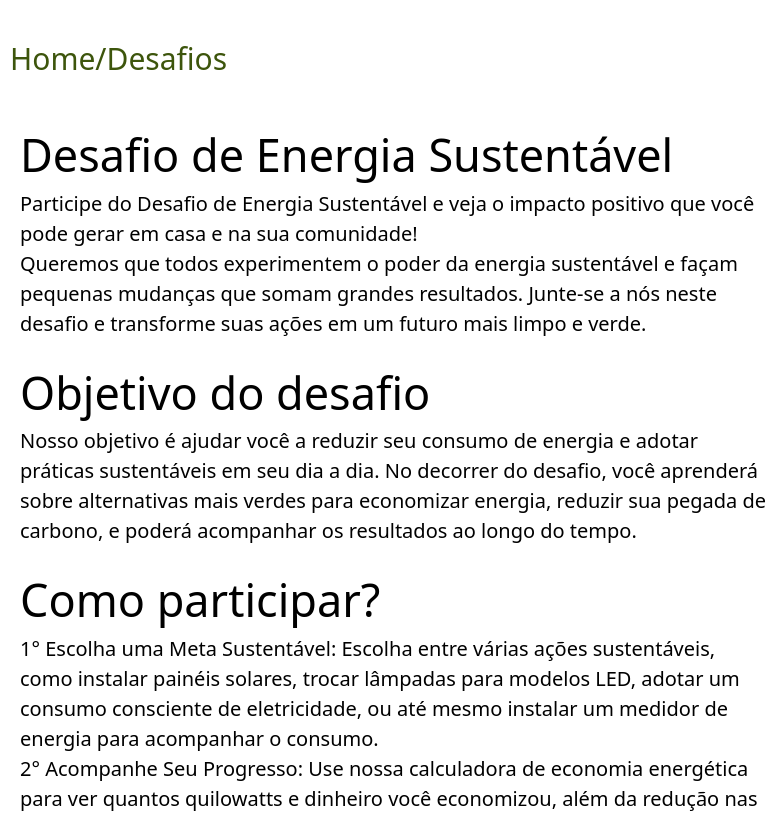
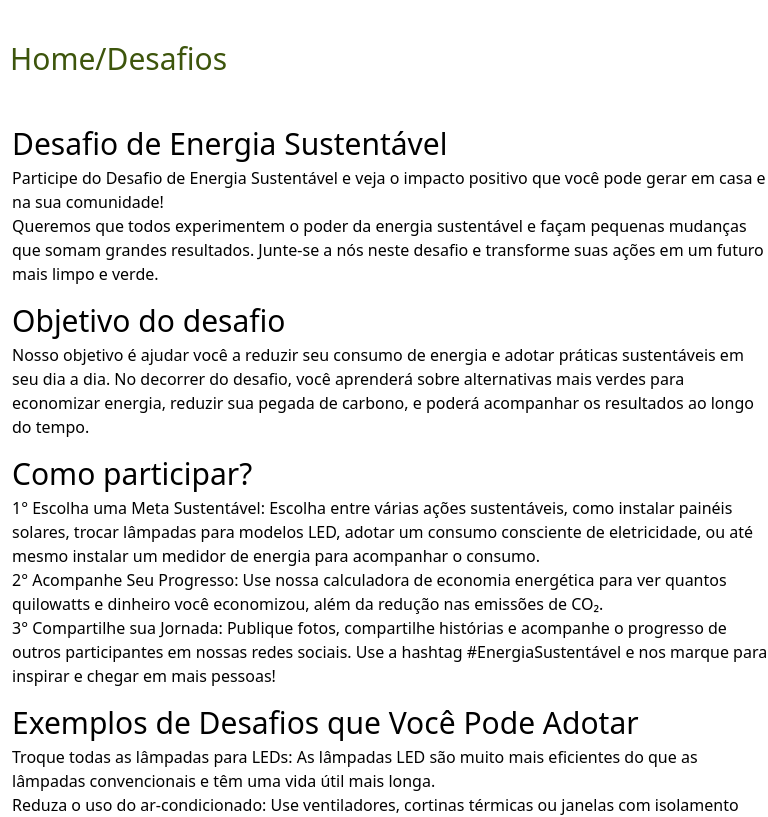
Before and after one commit to gusandrini/gs-2, a Next.js app in the folder gs/: page /desafios in a window 768 px wide. Shown: the part 860-1677 px from the top of the page. Built offline with nearby package versions, Linux system fonts and the light colour scheme.

Commit message:
adicionado responsividade pag de desafios

```diff
--- a/gs/src/app/globals.css
+++ b/gs/src/app/globals.css
@@ -447,14 +447,14 @@
 
 /* ESTILIZAÇÃO A PÁGINA DE DESAFIO*/
 
-@layer components{
+@layer components {
   .introducao_desafio h1,
   .obj_desafio h1,
   .como_participar h1,
   .exemplo_desafios h1,
   .premiacao h1,
-    .recursos_comecar h1{
-        @apply flex justify-start items-start ml-5 mt-5 text-[45px]
+  .recursos_comecar h1 {
+      @apply flex justify-start items-start ml-5 mt-5 text-[45px];
   }
 
   .introducao_desafio p,
@@ -462,8 +462,73 @@
   .como_participar p,
   .exemplo_desafios p,
   .premiacao p,
-    .recursos_comecar p{
-        @apply flex justify-start items-start ml-5 text-left text-[20px]
+  .recursos_comecar p {
+      @apply flex justify-start items-start ml-5 text-left text-[20px];
+  }
+}
+
+/* Estilos responsivos */
+
+/* Telas entre 650px e 1024px */
+@media (min-width: 650px) and (max-width: 1024px) {
+  .introducao_desafio h1,
+  .obj_desafio h1,
+  .como_participar h1,
+  .exemplo_desafios h1,
+  .premiacao h1,
+  .recursos_comecar h1 {
+      @apply text-[35px] ml-4 mt-4;
+  }
+
+  .introducao_desafio p,
+  .obj_desafio p,
+  .como_participar p,
+  .exemplo_desafios p,
+  .premiacao p,
+  .recursos_comecar p {
+      @apply text-[18px] ml-4;
+  }
+}
+
+/* Telas maiores que 1025px */
+@media (min-width: 1025px) {
+  .introducao_desafio h1,
+  .obj_desafio h1,
+  .como_participar h1,
+  .exemplo_desafios h1,
+  .premiacao h1,
+  .recursos_comecar h1 {
+      @apply text-[50px] ml-5 mt-5;
+  }
+
+  .introducao_desafio p,
+  .obj_desafio p,
+  .como_participar p,
+  .exemplo_desafios p,
+  .premiacao p,
+  .recursos_comecar p {
+      @apply text-[20px] ml-5;
+  }
+}
+
+/* Telas menores que 900px */
+@media (max-width: 900px) {
+  .introducao_desafio h1,
+  .obj_desafio h1,
+  .como_participar h1,
+  .exemplo_desafios h1,
+  .premiacao h1,
+  .recursos_comecar h1 {
+      @apply text-[30px] ml-3 mt-3;
+  }
+
+  .introducao_desafio p,
+  .obj_desafio p,
+  .como_participar p,
+  .exemplo_desafios p,
+  .premiacao p,
+  .recursos_comecar p {
+      @apply text-[16px] ml-3;
   }
 }
 
```
Lines whose indentation alone changed are shown as unchanged.
